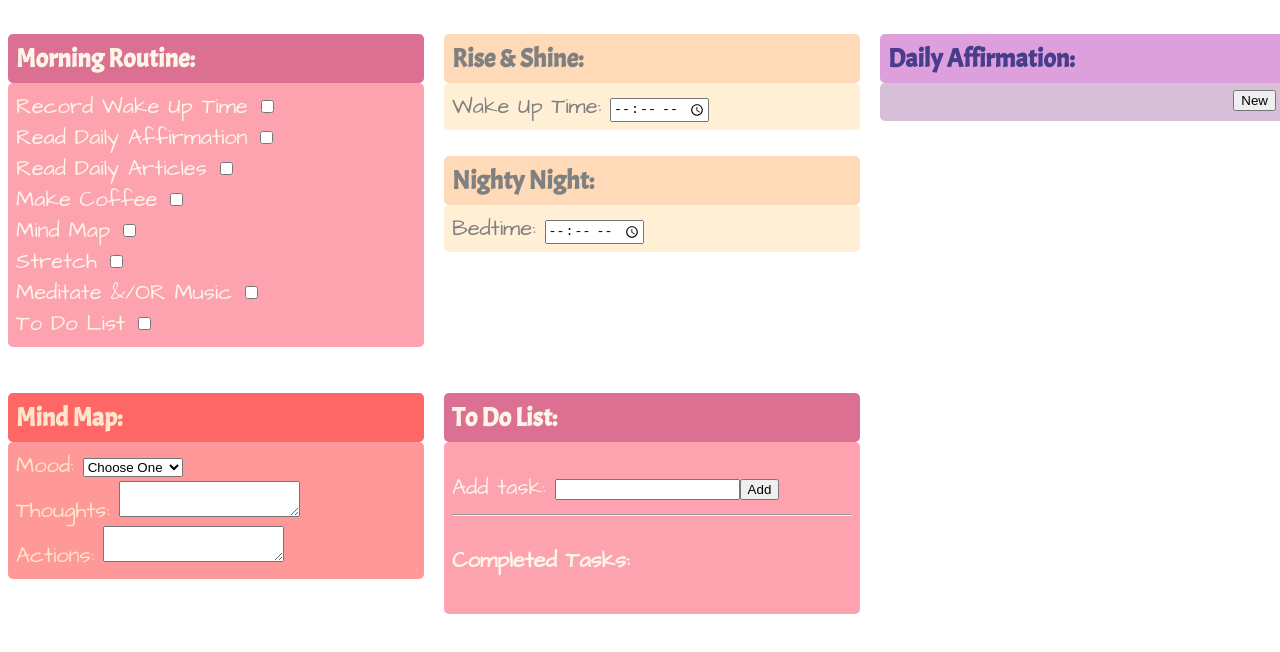
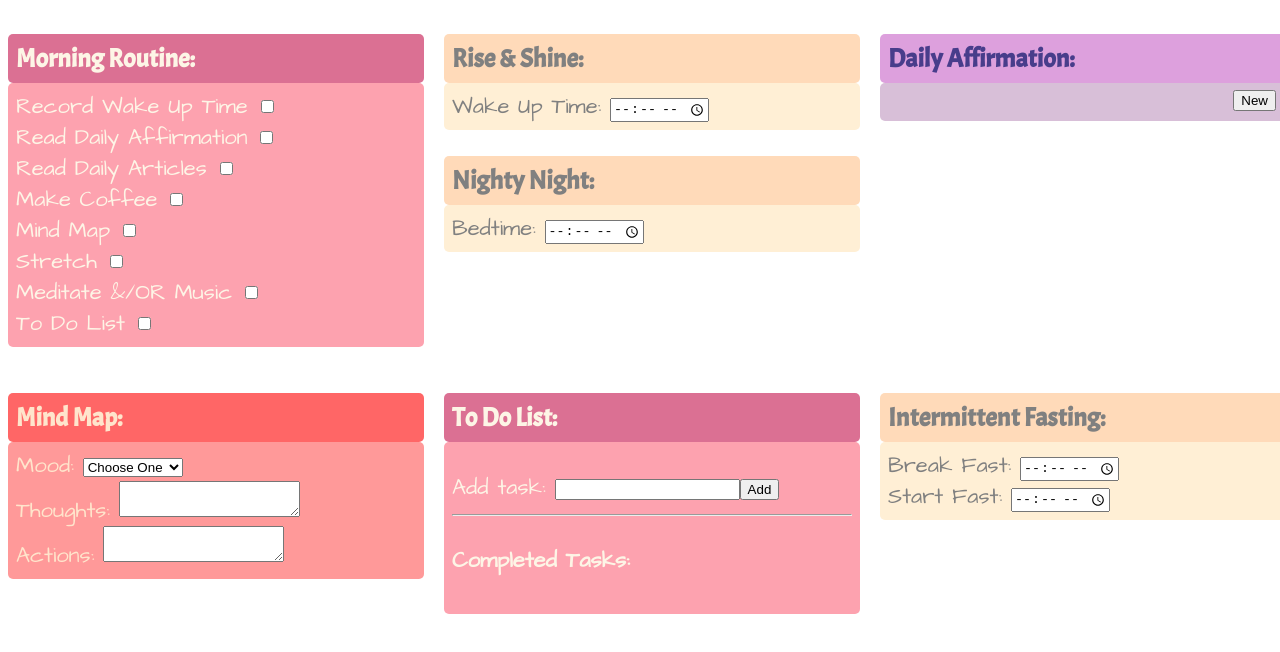
Before and after one commit to kahamilton3/Wellness-Dashboard, an Angular app: page / in a window 1280 px wide. Shown: the top 652 px of the page. Built offline with nearby package versions, Linux system fonts and the light colour scheme.

Commit message:
added intermittent fasting log

```diff
--- a/src/app/app.component.html
+++ b/src/app/app.component.html
@@ -4,4 +4,5 @@
 <app-daily-affirmation [affirmations]="affirmationList"></app-daily-affirmation>
 <app-mind-map [moods]="moodList"></app-mind-map>
 <app-to-do-list></app-to-do-list>
+<app-intermittent-fasting></app-intermittent-fasting>
 </div>
--- a/src/app/app.module.ts
+++ b/src/app/app.module.ts
@@ -7,6 +7,7 @@ import { SleepTimesComponent } from './sleep-times/sleep-times.component';
 import { DailyAffirmationComponent } from './daily-affirmation/daily-affirmation.component';
 import { MindMapComponent } from './mind-map/mind-map.component';
 import { ToDoListComponent } from './to-do-list/to-do-list.component';
+import { IntermittentFastingComponent } from './intermittent-fasting/intermittent-fasting.component';
 
 @NgModule({
   declarations: [
@@ -15,7 +16,8 @@ import { ToDoListComponent } from './to-do-list/to-do-list.component';
     SleepTimesComponent,
     DailyAffirmationComponent,
     MindMapComponent,
-    ToDoListComponent
+    ToDoListComponent,
+    IntermittentFastingComponent
   ],
   imports: [
     BrowserModule
--- /dev/null
+++ b/src/app/intermittent-fasting/intermittent-fasting.component.css
@@ -0,0 +1,21 @@
+.intermittentFastingHeader {
+    font-family: "Acme";
+    font-size: 26px;
+    background: rgb(255,218,185);
+    color: grey;
+    border-radius: 5px;
+    width: 400px;
+    padding: 8px;
+    margin-bottom: 0px;
+}
+
+.intermittentFasting {
+    font-family: "Architects Daughter";
+    font-size: 22px;
+    background: rgb(255,239,213);
+    color: grey;
+    border-radius: 5px;
+    width: 400px;
+    padding: 8px;
+    margin-top: 0px;
+}
--- /dev/null
+++ b/src/app/intermittent-fasting/intermittent-fasting.component.html
@@ -0,0 +1,8 @@
+<link rel="stylesheet" href="https://fonts.googleapis.com/css2?family=Acme&display=swap">
+<link rel="stylesheet" href="https://fonts.googleapis.com/css2?family=Architects+Daughter&display=swap">
+
+<h3 class="intermittentFastingHeader">Intermittent Fasting:</h3>
+<div class="intermittentFasting">
+    <label>Break Fast: <input type="time" name="breakFast"/></label><br>
+    <label>Start Fast: <input type="time" name="startFast"/></label>
+</div>
--- /dev/null
+++ b/src/app/intermittent-fasting/intermittent-fasting.component.ts
@@ -0,0 +1,15 @@
+import { Component, OnInit } from '@angular/core';
+
+@Component({
+  selector: 'app-intermittent-fasting',
+  templateUrl: './intermittent-fasting.component.html',
+  styleUrls: ['./intermittent-fasting.component.css']
+})
+export class IntermittentFastingComponent implements OnInit {
+
+  constructor() { }
+
+  ngOnInit() {
+  }
+
+}
```
Also changed, not shown: 1 other file (tests, documents, lock files or other folders).
